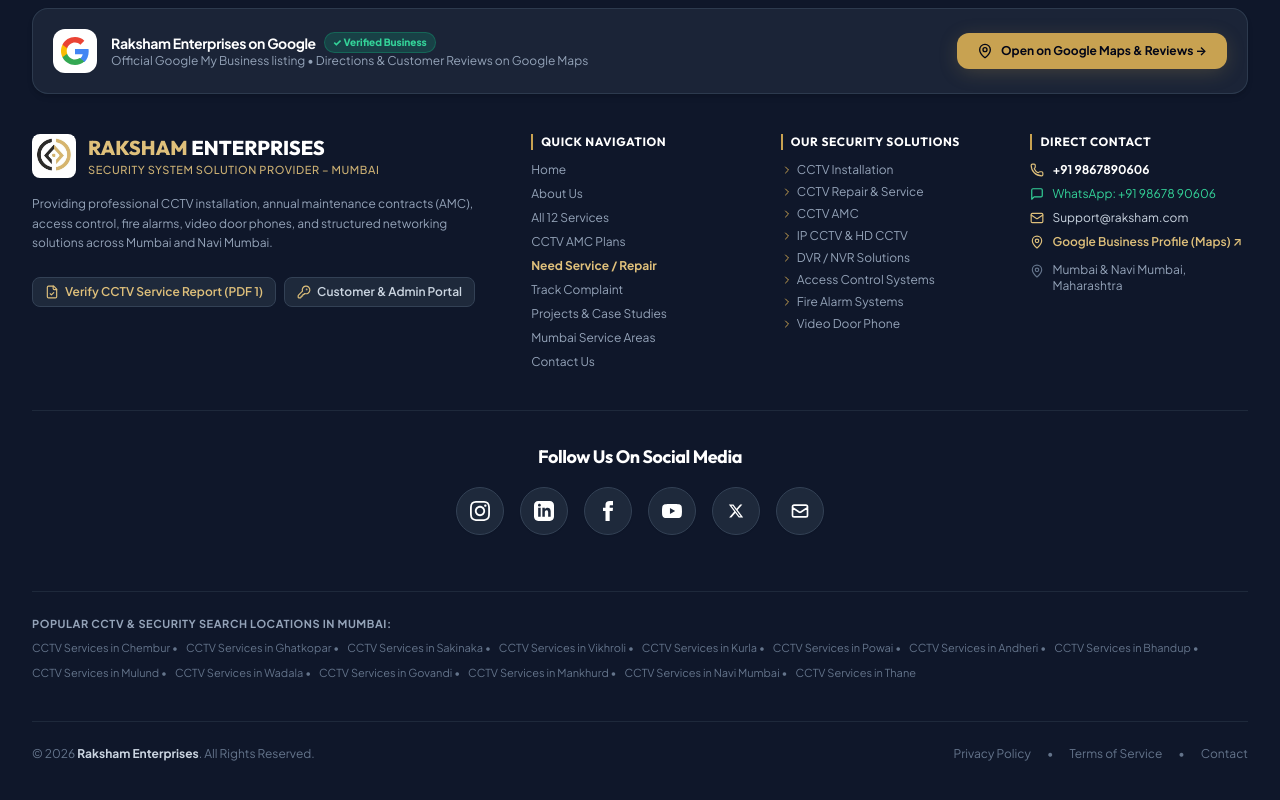
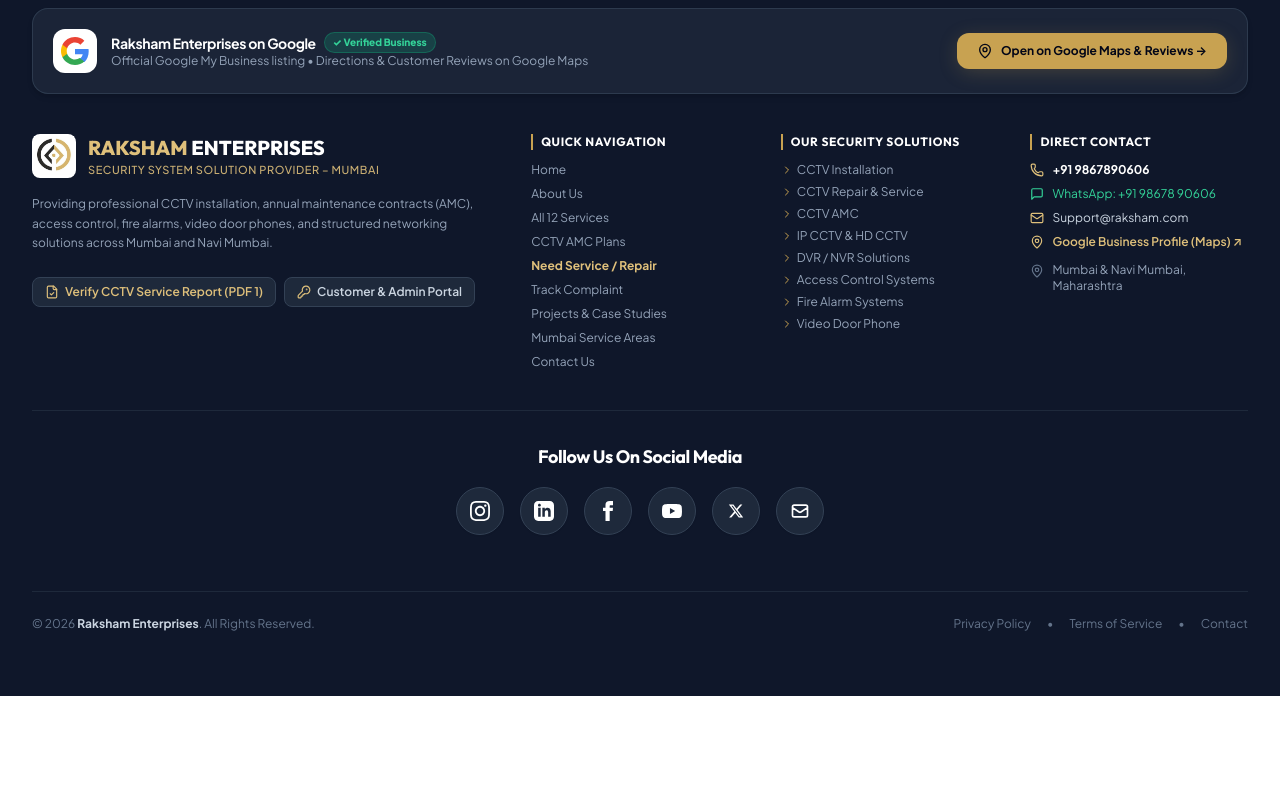
Before and after one commit to guptadipti0123-netizen/raksham-enterprises-web1, a React (Vite) app: page / in a window 1280 px wide. Shown: the part 5365-6165 px from the top of the page. After the commit the page ends 6061 px from the top, so only its background shows below. Built offline with nearby package versions, Linux system fonts and the light colour scheme; no server answers; the database is empty.

Commit message:
fix(footer): remove popular search locations block from footer

```diff
--- a/src/components/Footer.jsx
+++ b/src/components/Footer.jsx
@@ -259,20 +259,6 @@
           </div>
         </div>
 
-        {/* Local SEO Service Areas Links */}
-        <div className="pt-6 border-t border-slate-800 space-y-2">
-          <p className="text-[11px] font-bold text-slate-400 uppercase tracking-wider">
-            Popular CCTV & Security Search Locations in Mumbai:
-          </p>
-          <div className="flex flex-wrap gap-2 text-[11px] text-slate-500">
-            {MUMBAI_LOCATIONS.map((loc, idx) => (
-              <Link key={loc.name} to={`/service-areas/${loc.id}`} className="hover:text-gold-400">
-                CCTV Services in {loc.name} {idx < MUMBAI_LOCATIONS.length - 1 ? '•' : ''}
-              </Link>
-            ))}
-          </div>
-        </div>
-
         {/* Bottom Copyright */}
         <div className="pt-6 border-t border-slate-800 flex flex-col sm:flex-row justify-between items-center text-xs text-slate-500 gap-4">
           <p>© {new Date().getFullYear()} <strong className="text-slate-300">Raksham Enterprises</strong>. All Rights Reserved.</p>
```
